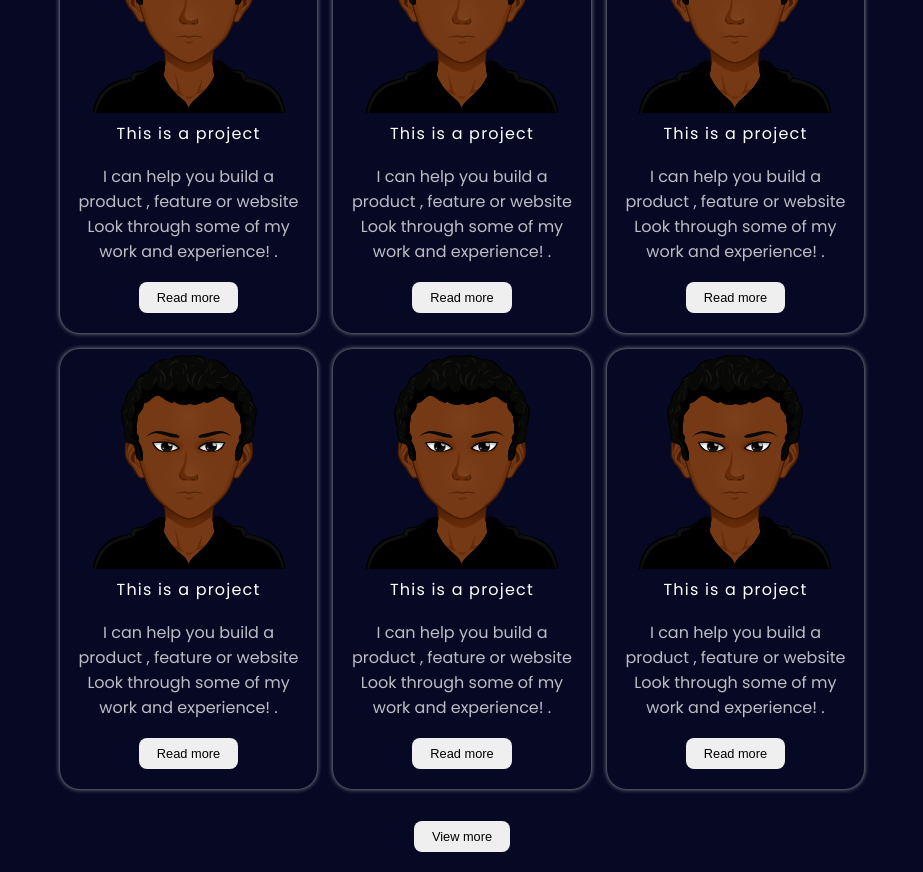
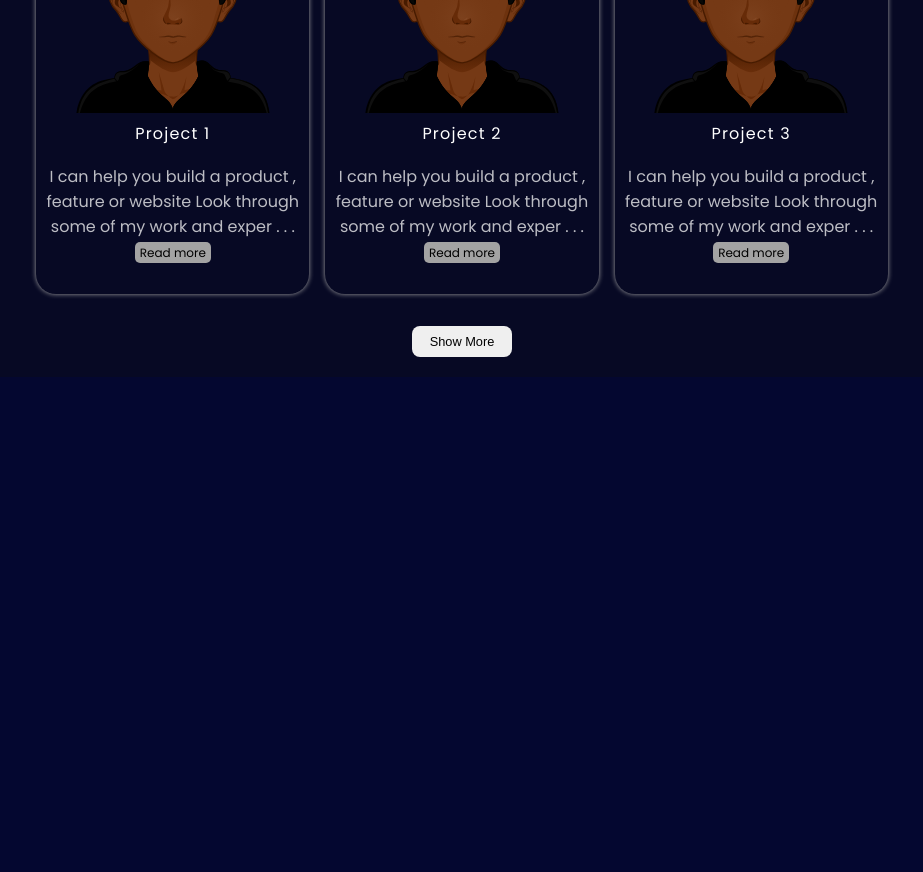
Before and after one commit to Chrissiku/my-portfolio, a React (Create React App) app: page / in a window 1280 px wide. Shown: the part 1760-2632 px from the top of the page, without its empty margins (178-1101 px from the left). After the commit the page ends 2137 px from the top, so only its background shows below. Built offline with nearby package versions, Linux system fonts and the light colour scheme.

Commit message:
Implement show more/ show less buttons

```diff
--- a/package.json
+++ b/package.json
@@ -7,6 +7,7 @@
     "@testing-library/react": "^13.3.0",
     "@testing-library/user-event": "^13.5.0",
     "react": "^18.2.0",
+    "react-active-menu": "^0.0.14",
     "react-dom": "^18.2.0",
     "react-icons-kit": "^2.0.0",
     "react-router-dom": "^6.3.0",
--- a/src/App.css
+++ b/src/App.css
@@ -346,6 +346,18 @@ section.work .works-list .single-work p {
   text-align: center;
 }
 
+section.work .works-list .single-work p .read-more {
+  color: #000;
+  font-size: 12px;
+  background-color: #a3a3a3;
+  padding: 2px 5px;
+  border-radius: 5px;
+}
+
+section.work .works-list .single-work p .read-more:hover {
+  background-color: #fff;
+}
+
 @media screen and (min-width: 768px) {
   /* Header */
 
--- a/src/Components/Header/Header.js
+++ b/src/Components/Header/Header.js
@@ -27,11 +27,7 @@ const Header = () => {
               </Link>
             ))}
             {socialArray.map((socialItem) => (
-              <li
-                onClick={toggleNavbar}
-                key={socialItem.id}
-                className="social"
-              >
+              <li onClick={toggleNavbar} key={socialItem.id} className="social">
                 <i>{socialItem.icon}</i>
                 <a href={socialItem.link} target="_blank" rel="noreferrer">
                   {socialItem.network}
--- a/src/Components/Header/headerData.js
+++ b/src/Components/Header/headerData.js
@@ -11,18 +11,21 @@ const linksArray = [
     id: menuId(),
     menu: "Home",
     path: "/",
+    component: "#work",
     icon: <Icon icon={home} size={ICON_SIZE} />,
   },
   {
     id: menuId(),
     menu: "About",
     path: "/",
+    component: "#work",
     icon: <Icon icon={user} size={ICON_SIZE} />,
   },
   {
     id: menuId(),
     menu: "Work",
     path: "/",
+    component: "#work",
     icon: <Icon icon={home} size={ICON_SIZE} />,
   },
 
@@ -30,6 +33,7 @@ const linksArray = [
     id: menuId(),
     menu: "contact",
     path: "/",
+    component: "#work",
     icon: <Icon icon={home} size={ICON_SIZE} />,
   },
 
@@ -37,6 +41,7 @@ const linksArray = [
     id: menuId(),
     menu: "testimonial",
     path: "/",
+    component: "#work",
     icon: <Icon icon={home} size={ICON_SIZE} />,
   },
 ];
--- a/src/Components/Work/Work.js
+++ b/src/Components/Work/Work.js
@@ -1,99 +1,55 @@
-import React from "react";
+import React, { useState } from "react";
 import work_img from "../../Images/face_co.svg";
+import works from "./WorkData";
 
 const Work = () => {
+  const [visible, setVisible] = useState(3);
+
+  const showMore = () => {
+    setVisible((prev) => prev + works.length - 3);
+  };
+
+  const showLess = () => {
+    setVisible((prev) => (prev = 3));
+  };
+
+  const LoadMore = () => {
+    if (visible === works.length) {
+      return (
+        <button type="button" className="btn" onClick={showLess}>
+          Show Less
+        </button>
+      );
+    } else {
+      return (
+        <button type="button" className="btn" onClick={showMore}>
+          Show More
+        </button>
+      );
+    }
+  };
   return (
     <>
-      <section className="work">
+      <section className="work" id="work">
         <h2 className="title">Works</h2>
         <div className="works-list">
-          <div className="single-work">
-            <div className="work-img">
-              <img src={work_img} alt="work title" />
+          {works.slice(0, visible).map((work) => (
+            <div className="single-work" key={work.id}>
+              <div className="work-img">
+                <img src={work_img} alt="work title" />
+              </div>
+              <h2 className="work-title">{work.title}</h2>
+              <p>
+                {work.text.substring(0, 90)}
+                {" . . . "}
+                <a className="read-more" href="true">
+                  Read more
+                </a>
+              </p>
             </div>
-            <h2 className="work-title">This is a project</h2>
-            <p>
-              I can help you build a product , feature or website Look through
-              some of my work and experience! .
-            </p>
-            <button type="button" className="btn">
-              Read more
-            </button>
-          </div>
-
-          <div className="single-work">
-            <div className="work-img">
-              <img src={work_img} alt="work title" />
-            </div>
-            <h2 className="work-title">This is a project</h2>
-            <p>
-              I can help you build a product , feature or website Look through
-              some of my work and experience! .
-            </p>
-            <button type="button" className="btn">
-              Read more
-            </button>
-          </div>
-
-          <div className="single-work">
-            <div className="work-img">
-              <img src={work_img} alt="work title" />
-            </div>
-            <h2 className="work-title">This is a project</h2>
-            <p>
-              I can help you build a product , feature or website Look through
-              some of my work and experience! .
-            </p>
-            <button type="button" className="btn">
-              Read more
-            </button>
-          </div>
-
-          <div className="single-work">
-            <div className="work-img">
-              <img src={work_img} alt="work title" />
-            </div>
-            <h2 className="work-title">This is a project</h2>
-            <p>
-              I can help you build a product , feature or website Look through
-              some of my work and experience! .
-            </p>
-            <button type="button" className="btn">
-              Read more
-            </button>
-          </div>
-
-          <div className="single-work">
-            <div className="work-img">
-              <img src={work_img} alt="work title" />
-            </div>
-            <h2 className="work-title">This is a project</h2>
-            <p>
-              I can help you build a product , feature or website Look through
-              some of my work and experience! .
-            </p>
-            <button type="button" className="btn">
-              Read more
-            </button>
-          </div>
-
-          <div className="single-work">
-            <div className="work-img">
-              <img src={work_img} alt="work title" />
-            </div>
-            <h2 className="work-title">This is a project</h2>
-            <p>
-              I can help you build a product , feature or website Look through
-              some of my work and experience! .
-            </p>
-            <button type="button" className="btn">
-              Read more
-            </button>
-          </div>
+          ))}
         </div>
-        <button type="button" className="btn">
-          View more
-        </button>
+        {LoadMore()}
       </section>
     </>
   );
--- /dev/null
+++ b/src/Components/Work/WorkData.js
@@ -0,0 +1,53 @@
+import { v4 as WorkId } from "uuid";
+
+const works = [
+  {
+    id: WorkId(),
+    title: "Project 1",
+    text: "I can help you build a product , feature or website Look through some of my work and experience! . I can help you build a product ,feature or website Look through some of my work and experience!",
+  },
+
+  {
+    id: WorkId(),
+    title: "Project 2",
+    text: "I can help you build a product , feature or website Look through some of my work and experience! . I can help you build a product ,feature or website Look through some of my work and experience!",
+  },
+
+  {
+    id: WorkId(),
+    title: "Project 3",
+    text: "I can help you build a product , feature or website Look through some of my work and experience! . I can help you build a product ,feature or website Look through some of my work and experience!",
+  },
+
+  {
+    id: WorkId(),
+    title: "Project 4",
+    text: "I can help you build a product , feature or website Look through some of my work and experience! . I can help you build a product ,feature or website Look through some of my work and experience!,",
+  },
+
+  {
+    id: WorkId(),
+    title: "Project 5",
+    text: "I can help you build a product , feature or website Look through some of my work and experience! . I can help you build a product ,feature or website Look through some of my work and experience!",
+  },
+
+  {
+    id: WorkId(),
+    title: "Project 6",
+    text: "I can help you build a product , feature or website Look through some of my work and experience! . I can help you build a product ,feature or website Look through some of my work and experience!",
+  },
+
+  {
+    id: WorkId(),
+    title: "Project 7",
+    text: "I can help you build a product , feature or website Look through some of my work and experience! . I can help you build a product ,feature or website Look through some of my work and experience!",
+  },
+
+  {
+    id: WorkId(),
+    title: "Project 8",
+    text: "I can help you build a product , feature or website Look through some of my work and experience! . I can help you build a product ,feature or website Look through some of my work and experience!",
+  },
+];
+
+export default works;
```
Also changed, not shown: 1 other file (tests, documents, lock files or other folders).
